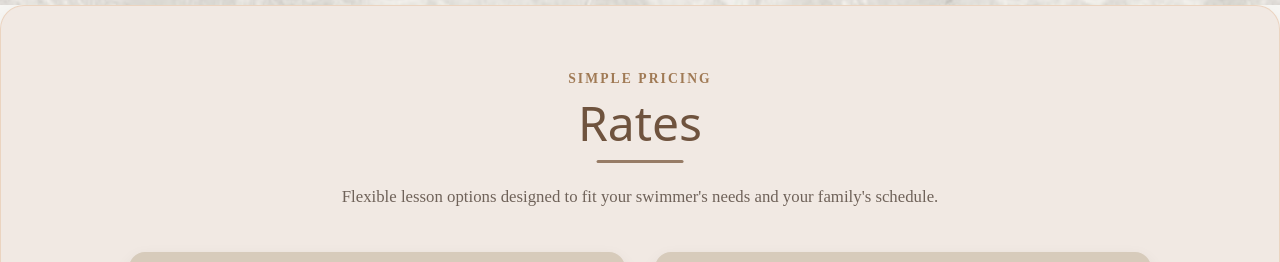
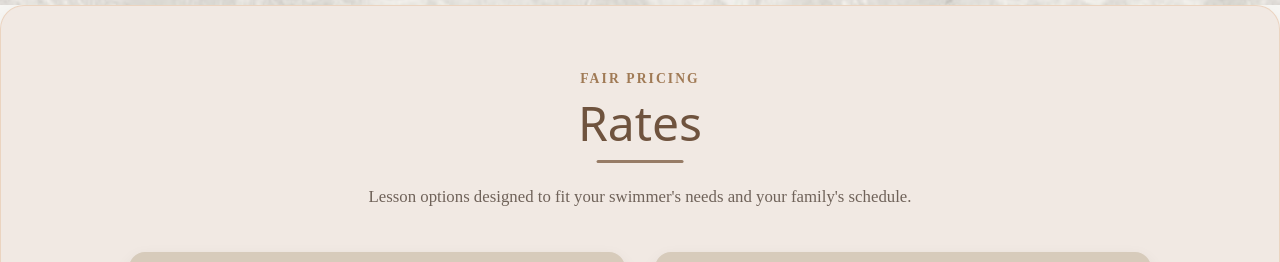
Before and after one commit to Treyman33/ava-website, a React (Vite) app: page / in a window 1280 px wide. Shown: the part 2715-2977 px from the top of the page. Built offline with nearby package versions, Linux system fonts and the light colour scheme; no server answers.

Commit message:
Wording Change

```diff
--- a/src/pages/Home.jsx
+++ b/src/pages/Home.jsx
@@ -164,10 +164,10 @@ return (
 
   <section id="rates" className="rates-section">
     <div className="section-header">
-        <p className="section-eyebrow">Simple Pricing</p>
+        <p className="section-eyebrow">Fair Pricing</p>
         <h1 className="section-title">Rates</h1>
         <p className="section-description">
-            Flexible lesson options designed to fit your swimmer's needs and your family's schedule.
+            Lesson options designed to fit your swimmer's needs and your family's schedule.
         </p>
     </div>
     <div className="rates">
```
